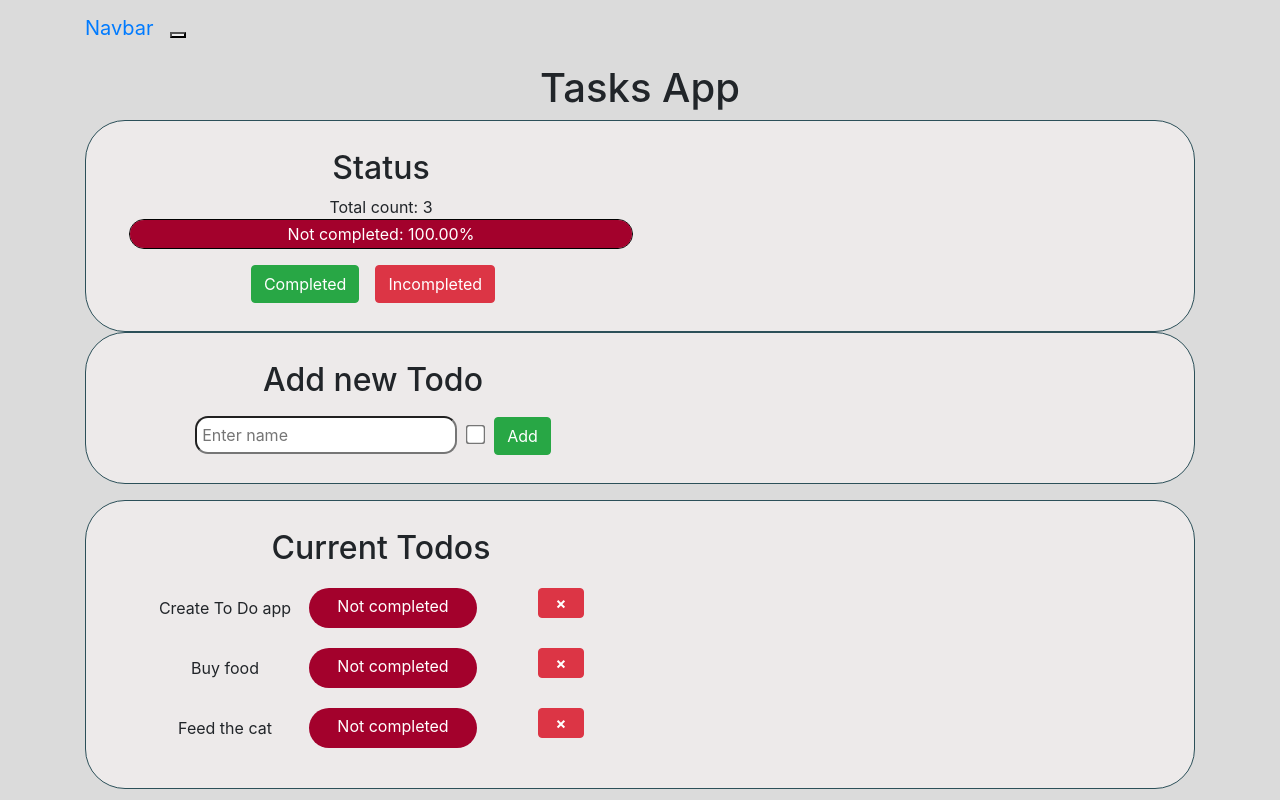
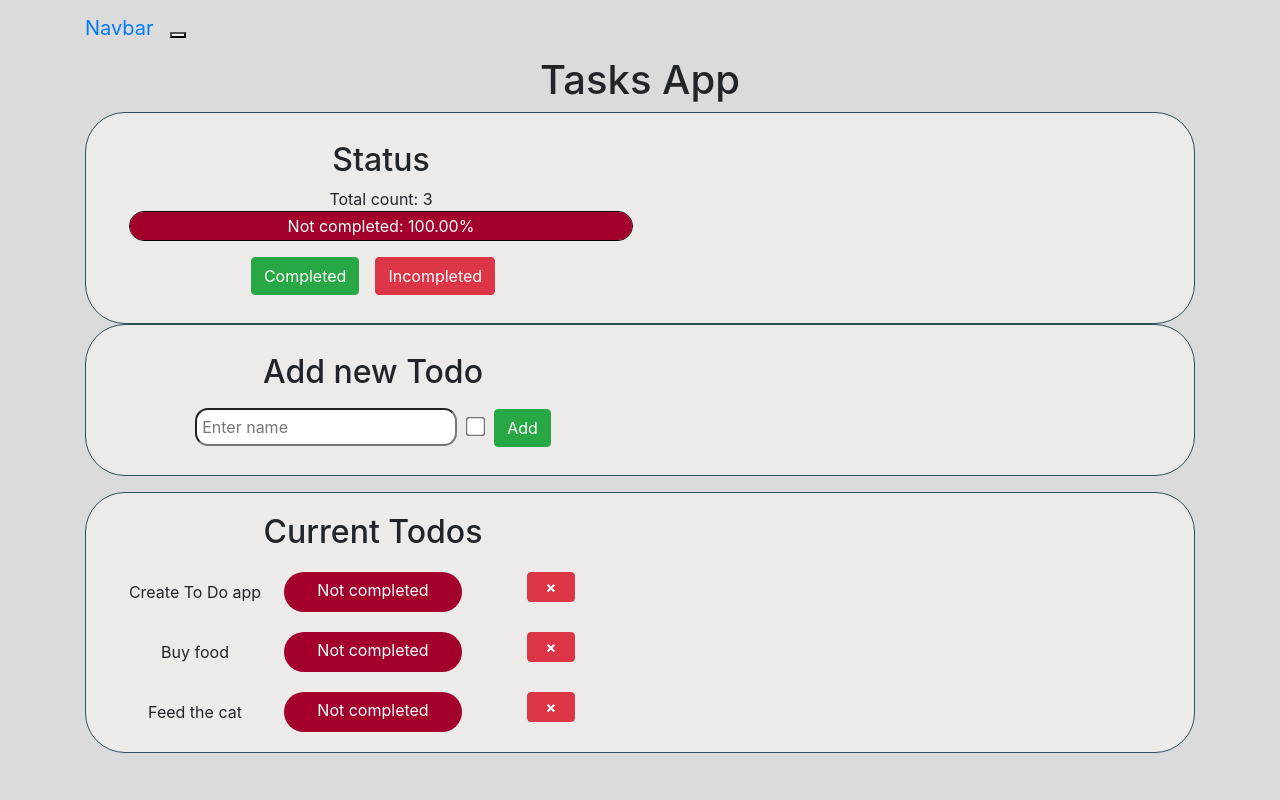
Before and after one commit to MartinKamenov/React-ToDoApp, a React (Create React App) app: page / in a window 1280 px wide. Built offline with nearby package versions, Linux system fonts and the light colour scheme.

Commit message:
Changed alignment of todos

```diff
--- a/src/components/todos/Todo.jsx
+++ b/src/components/todos/Todo.jsx
@@ -2,7 +2,8 @@ import React from 'react';
 
 const Todo = (props) => {
     return (
-        <div className='todo col-md-6 row'>
+        <div className='todo col-md-6'>
+            <div className='row'>
                 <span className='status_changer col-md-4 center' onClick={() => props.onChange(props.id)}>
                     {props.todo.name}
                 </span>
@@ -13,6 +14,7 @@ const Todo = (props) => {
                     </button>
                 </div>
             </div>
+        </div>
      );
 }
 
--- a/src/components/todos/Todos.jsx
+++ b/src/components/todos/Todos.jsx
@@ -111,7 +111,7 @@ class ToDos extends Component {
     render() {
         return (
             <div className="container">
-                <h1 className="m-2 header center">Tasks App</h1>
+                <h1 className="header center">Tasks App</h1>
                 <TodoStatus
                     onCompleteAll={this.handleCompleteAll}
                     onIncompleteAll={this.handleIncompleteAll}
@@ -124,7 +124,7 @@ class ToDos extends Component {
                     onChangedCheckbox={this.handleUpdateCheckboxValue}
                     completed={this.state.addTodo.completed}/>
                 <div className="nav-fragment">
-                    <h2 className="m-2 header center col-md-6">Current Todos</h2>
+                    <h2 className="header center col-md-6">Current Todos</h2>
                     {this.state.todos.map((t, i) =>
                         <Todo key={i} todo={t} id={i} onChange={this.handleChange}
                         children={this.showStatusOfTodo(i)} onDelete={this.handleDelete}/>
--- a/src/components/todos/css/todos.css
+++ b/src/components/todos/css/todos.css
@@ -62,7 +62,7 @@ span.incompleted-percenteger {
 }
 
 .todo {
-    margin: 20px;
+    margin-top: 20px;
 }
 
 .status_changer {
```
Lines whose indentation alone changed are shown as unchanged.
